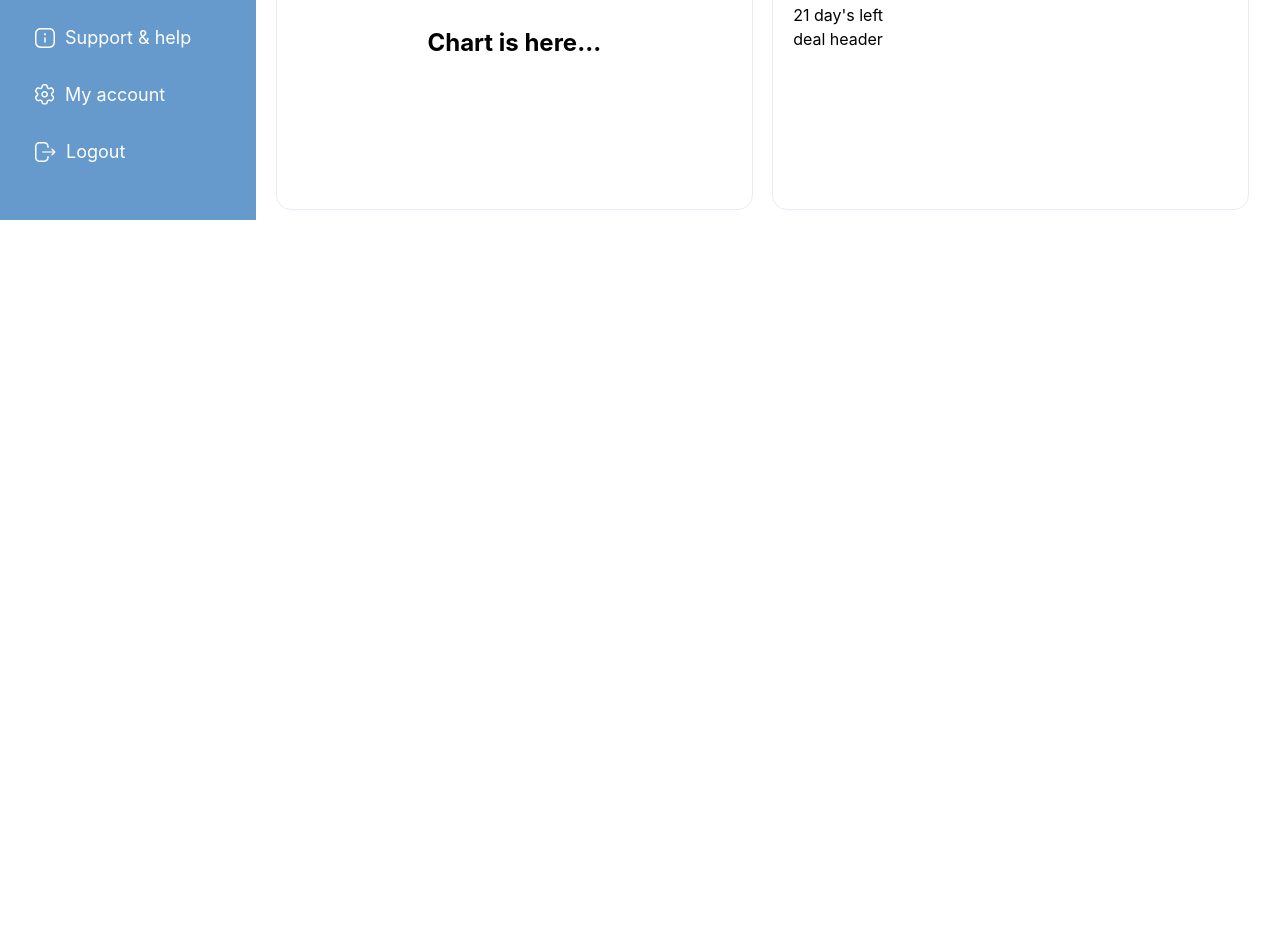
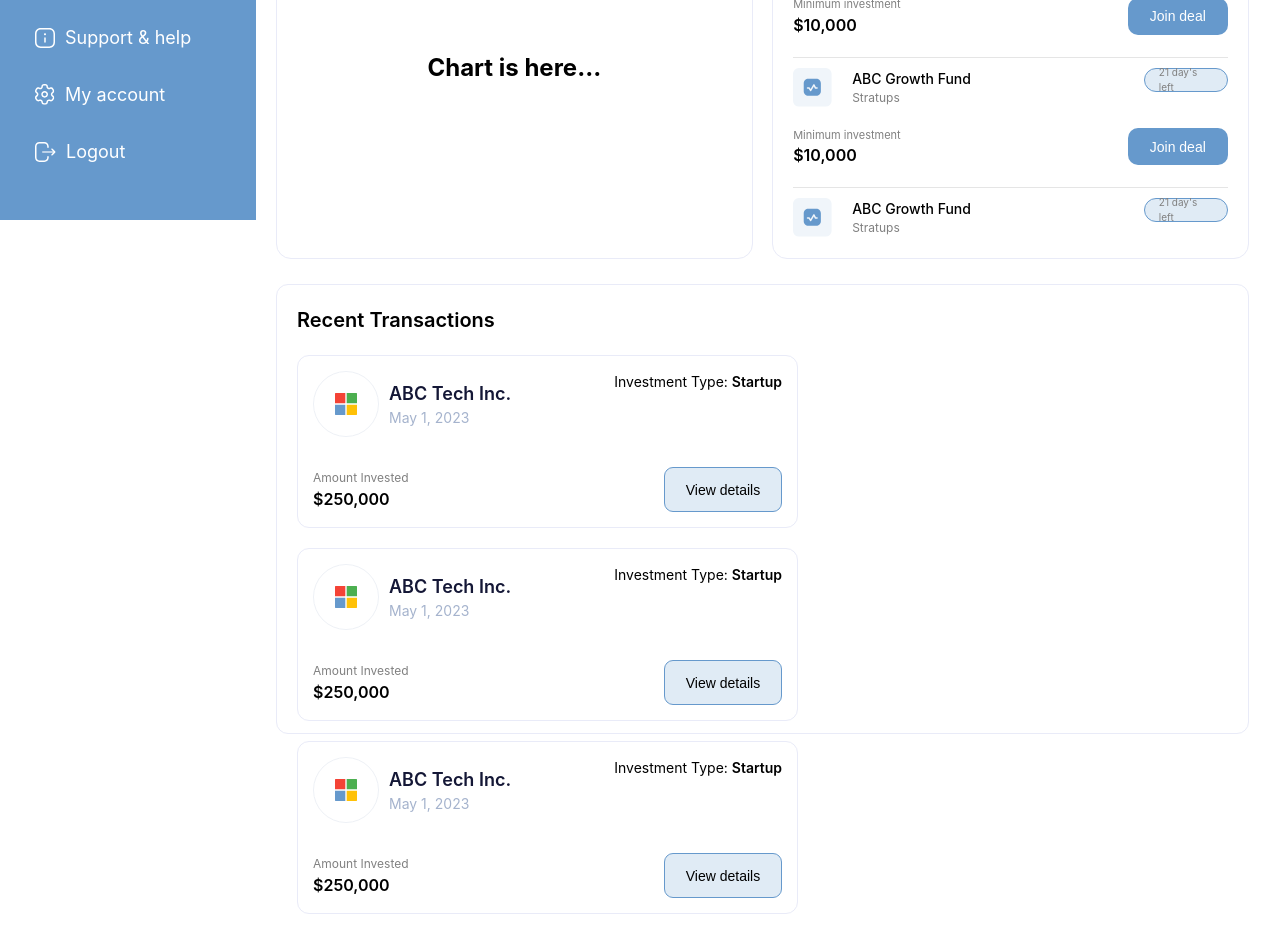
Before and after one commit to samiullah51/DealFloFinal, a React (Vite) app: page /dashboard in a window 1280 px wide. Shown: the part 580-1511 px from the top of the page. Before the commit the page ends 800 px from the top, so only its background shows below. Built offline with nearby package versions, Linux system fonts and the light colour scheme.

Commit message:
dashboard done

```diff
--- /dev/null
+++ b/src/components/LowerDashboard/LowerDashboard.css
@@ -0,0 +1,13 @@
+.lower__dashboard{
+    width: 95%;
+    margin: 15px 20px;
+    border: 1px solid #E9EBF8;
+    height: 450px;
+    border-radius: 12px;
+    padding: 20px;
+
+}
+.lower__dashboard h2{
+    font-size: 20px;
+    font-weight: 600;
+    margin-bottom: 10px;}
--- /dev/null
+++ b/src/components/LowerDashboard/LowerDashboard.jsx
@@ -0,0 +1,15 @@
+import React from "react";
+import "./LowerDashboard.css";
+import RecentTransactions from "./RecentTransactions/RecentTransactions";
+function LowerDashboard() {
+  return (
+    <div className="lower__dashboard">
+      <h2>Recent Transactions</h2>
+      {/*Recent Transactions */}
+      <RecentTransactions />
+      <div style={{ marginTop: "100px", height: "40px" }}></div>
+    </div>
+  );
+}
+
+export default LowerDashboard;
--- /dev/null
+++ b/src/components/LowerDashboard/RecentTransactions/RecentTransactions.css
@@ -0,0 +1,81 @@
+.recent__transactions{
+    width: 100%;
+    display: flex;
+    align-items: flex-start;
+    justify-content: space-between;
+    flex-wrap: wrap;
+}
+.single__transaction{
+    width: 100%;
+    width: 501px;
+    height: 173px;
+    padding: 15px;
+    border: 1px solid #E9EBF8;
+    border-radius: 12px;
+    display: flex;
+    flex-direction: column;
+    align-items: center;
+    justify-content: space-between;
+    margin: 10px 0;
+}
+.single__transaction .transaction__header{
+    width: 100%;
+    display: flex;
+    align-items: flex-start;
+    justify-content: space-between;
+}
+.transaction__header .transaction__header__left{
+    display: flex;
+    align-items: center;
+
+    justify-content: flex-start;
+}
+.transaction__header .transaction__header__left img{
+    width: 66px;
+    height: 66px;
+    margin-right: 10px;
+}
+.transaction__header__left .transaction__info__title{
+    color: #141736;
+    font-size: 18px;
+    font-weight: 600;
+}
+.transaction__header .transaction__header__left .transaction__info__date{
+    color: #A5B3CD;
+    font-size: 14px;
+    font-weight: 400;
+}
+.transaction__header .invetment__type{
+    font-size: 14px;
+    font-weight: 400;
+}
+.invetment__type span{
+    font-weight: 600;
+}
+
+.single__transaction .transaction__footer{
+    width: 100%;
+    display: flex;
+    align-items: center;
+    justify-content: space-between;
+}
+.transaction__footer .amount__invested{
+    font-size: 12px;
+    color: #808080;
+    font-weight: 400;
+}
+.transaction__footer .amount__price{
+    font-size: 16px;
+    font-weight: 600;
+}
+.transaction__footer button{
+    width: 118px;
+    height: 45px;
+    border-radius: 9px;
+    padding: 14px 18px 14px 18px;
+    border: 1px solid #6699CC;
+    font-weight: 500;
+    font-size: 14px;
+    background-color: #6699cc33;
+cursor: pointer;
+}
--- /dev/null
+++ b/src/components/LowerDashboard/RecentTransactions/RecentTransactions.jsx
@@ -0,0 +1,16 @@
+import React from "react";
+import "./RecentTransactions.css";
+import SingleTransaction from "./SingleTransaction";
+function RecentTransactions() {
+  return (
+    <div className="recent__transactions">
+      {/* single transaction */}
+      <SingleTransaction />
+      <SingleTransaction />
+      <SingleTransaction />
+      <SingleTransaction />
+    </div>
+  );
+}
+
+export default RecentTransactions;
--- /dev/null
+++ b/src/components/LowerDashboard/RecentTransactions/SingleTransaction.jsx
@@ -0,0 +1,34 @@
+import React from "react";
+import "./RecentTransactions.css";
+import mslogo from "../../../assets/mslogo.svg";
+function SingleTransaction() {
+  return (
+    <div className="single__transaction">
+      {/* transaction header */}
+      <div className="transaction__header">
+        {/* header left */}
+        <div className="transaction__header__left">
+          <img src={mslogo} alt="" />
+          <div className="transaction__info">
+            <p className="transaction__info__title">ABC Tech Inc.</p>
+            <p className="transaction__info__date">May 1, 2023</p>
+          </div>
+        </div>
+        {/* header right */}
+        <p className="invetment__type">
+          Investment Type: <span>Startup</span>{" "}
+        </p>
+      </div>
+      {/* transaction footer */}
+      <div className="transaction__footer">
+        <div className="transaction__footer__left">
+          <p className="amount__invested">Amount Invested</p>
+          <p className="amount__price">$250,000</p>
+        </div>
+        <button>View details</button>
+      </div>
+    </div>
+  );
+}
+
+export default SingleTransaction;
--- a/src/components/MiddleDashboard/MiddleDashboard.css
+++ b/src/components/MiddleDashboard/MiddleDashboard.css
@@ -21,5 +21,7 @@
     border: 1px solid #E9EBF8;
     border-radius: 15px;
     padding: 20px;
+    overflow-y: scroll;
 
 }
+.middle__right::-webkit-scrollbar{display: none;}
--- a/src/components/MiddleDashboard/RecommendedDeals/RecommendedDeals.css
+++ b/src/components/MiddleDashboard/RecommendedDeals/RecommendedDeals.css
@@ -0,0 +1,80 @@
+.recommended__deals h2{
+    font-size: 20px;
+    font-weight: 600;
+}
+.single__deal{
+    width: 100%;
+    margin: 10px 0;
+    border-bottom: 1px solid #0000001a;
+}
+.single__deal .deal__header {
+    width: 100%;
+    display: flex;
+    align-items: flex-start;
+    justify-content:space-between;
+}
+.deal__header .deal__header__left{
+    display: flex;
+    align-items: flex-start;
+    justify-content: space-between;
+}
+.deal__header__left img{
+    height: 39px;
+    width: 39px;
+}
+.deal__header__left .deal__info{
+    margin-left: 20px;
+    display: flex;
+    flex-direction: column;
+    align-items: flex-start;
+    justify-content: flex-start;
+}
+.deal__info p{
+    font-size: 14px;
+    font-weight: 500;
+}
+.deal__info span{
+    color: #808080;
+    font-size: 12px;
+}
+.deal__header .days__left{
+    padding: 6px 14px 6px 14px;
+    width: 84px;
+    height: 24px;
+    border: 1px solid #6699CC;
+    border-radius: 40px;
+    display: flex;
+    align-items: center;
+    justify-content: center;
+    font-size: 10px;
+    color: #808080;
+    background-color: #6699cc33;
+}
+.deal__footer{
+    width: 100%;
+    display: flex;
+    align-items: center;
+    justify-content: space-between;
+    margin: 20px 0;
+}
+.deal__footer .deal__footer__left .min__invest{
+    color: #808080;
+    font-size: 11px;
+    font-weight: 400;
+}
+.deal__footer .deal__footer__left .invest__price{
+    font-weight: 600;
+    font-size: 16px;
+}
+.deal__footer button{
+    width: 100px;
+    height: 37px;
+    border: none;
+    outline: none;
+    background-color: #6699CC;
+    color: #fff;
+    padding: 10px 20px 10px 20px;
+    border-radius: 10px;
+    font-size: 14px;
+    font-weight: 400;
+}
--- a/src/components/MiddleDashboard/RecommendedDeals/RecommendedDeals.jsx
+++ b/src/components/MiddleDashboard/RecommendedDeals/RecommendedDeals.jsx
@@ -4,8 +4,10 @@ import SingleDeal from "./SingleDeal";
 function RecommendedDeals() {
   return (
     <div className="recommended__deals">
-      <h2>Recommended Deals</h2>
+      <h2>Recommended deals</h2>
       {/*  single deal */}
+      <SingleDeal />
+      <SingleDeal />
       <SingleDeal />
     </div>
   );
--- a/src/components/MiddleDashboard/RecommendedDeals/SingleDeal.jsx
+++ b/src/components/MiddleDashboard/RecommendedDeals/SingleDeal.jsx
@@ -1,18 +1,29 @@
 import React from "react";
 import fundicon from "../../../assets/fundicon.svg";
+import "./RecommendedDeals.css";
 function SingleDeal() {
   return (
     <div className="single__deal">
+      {/* single deal header */}
       <div className="deal__header">
         <div className="deal__header__left">
           <img src={fundicon} alt="" />
           <div className="deal__info">
             <p>ABC Growth Fund</p>
-            <span>21 day's left</span>
+            <span>Stratups</span>
           </div>
         </div>
+        <div className="days__left">21 day's left</div>
       </div>
-      <div className="deal__footer">deal header</div>
+      {/* single deal footer */}
+      <div className="deal__footer">
+        <div className="deal__footer__left">
+          <div className="min__invest">Minimum investment</div>
+          <div className="invest__price">$10,000</div>
+        </div>
+        {/* join button */}
+        <button>Join deal</button>
+      </div>
     </div>
   );
 }
--- a/src/pages/Dashboard/Dashboard.jsx
+++ b/src/pages/Dashboard/Dashboard.jsx
@@ -4,6 +4,7 @@ import Sidebar from "../../components/Sidebar/Sidebar";
 import Navbar from "../../components/Navbar/Navbar";
 import UpperDashboard from "../../components/UpperDashboard/UpperDashboard";
 import MiddleDashboard from "../../components/MiddleDashboard/MiddleDashboard";
+import LowerDashboard from "../../components/LowerDashboard/LowerDashboard";
 function Dashboard() {
   return (
     <div className="dashboard">
@@ -18,6 +19,8 @@ function Dashboard() {
         <UpperDashboard />
         {/* middle dashboard */}
         <MiddleDashboard />
+        {/* lower dashboard */}
+        <LowerDashboard />
       </div>
     </div>
   );
```
Also changed, not shown: src/assets/mslogo.svg (added).
